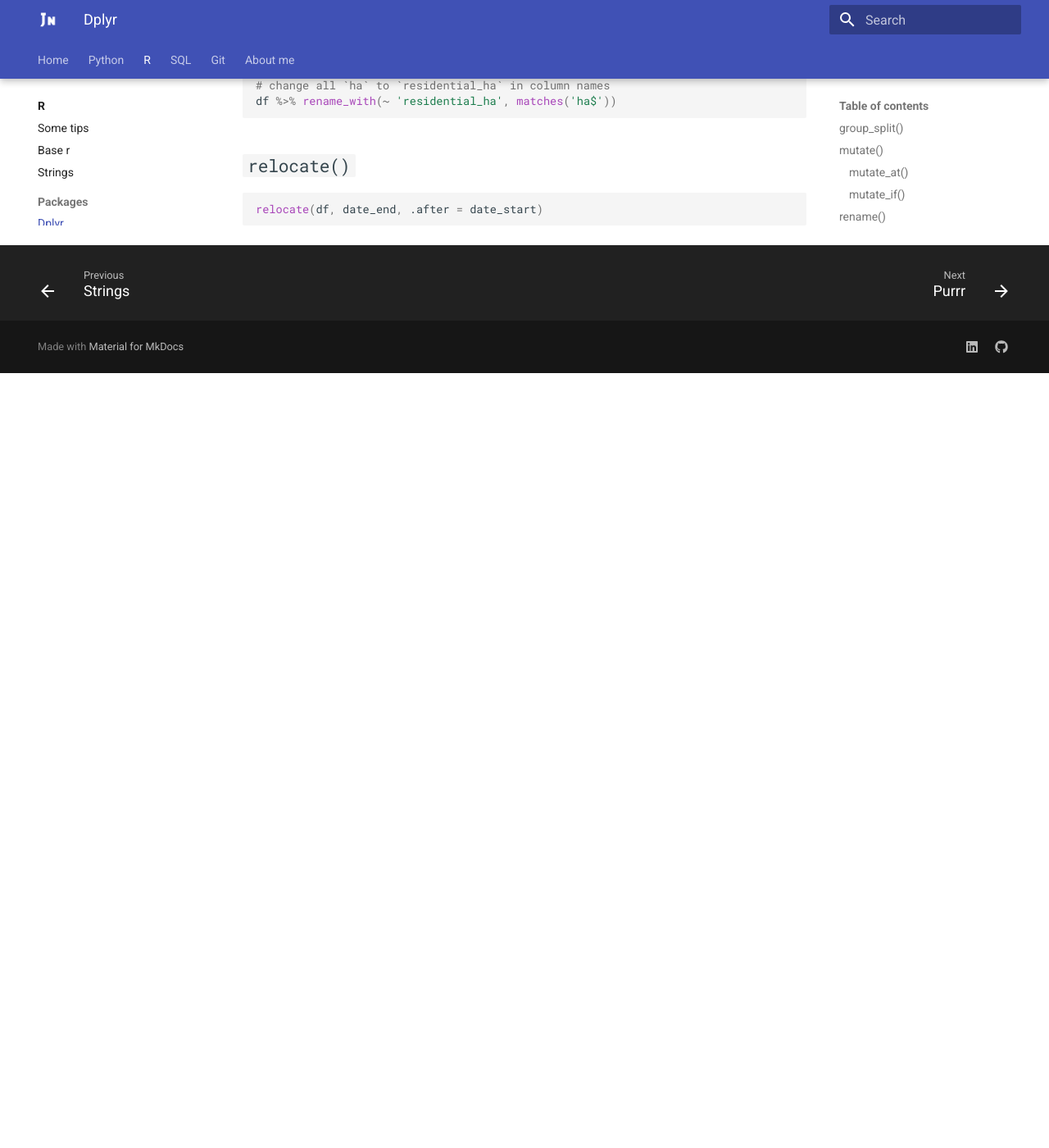
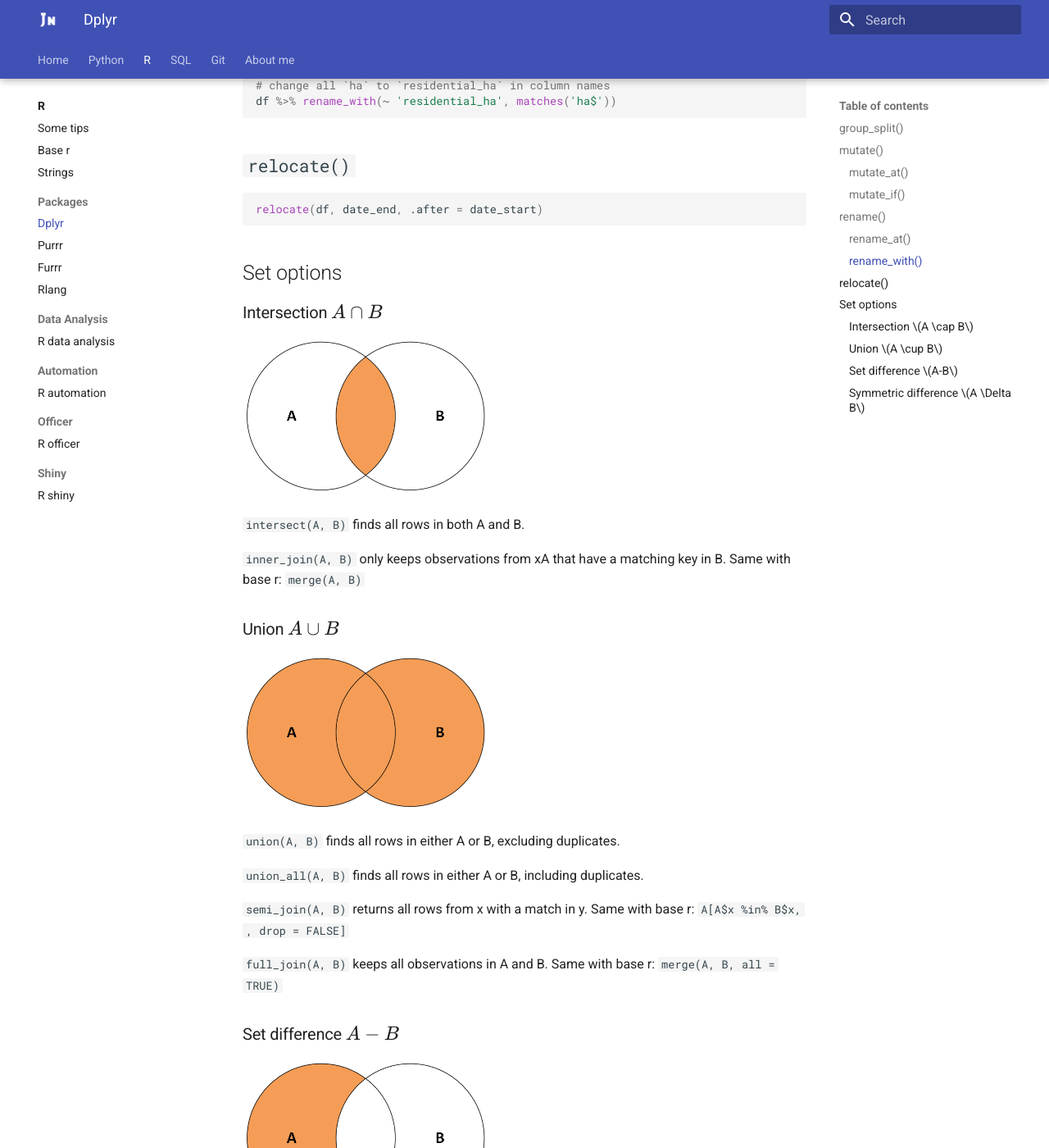
Before and after one commit to JoyDing0330/mynote, an MkDocs documentation site: the page built from docs/R/packages/dplyr.md, in a window 1280 px wide and 1400 px high, scrolled down 1572 px. Shown: the whole window at 82% size. Built offline with MkDocs 1.6.1 and Material for MkDocs 9.7.7, drawn with Linux system fonts in a browser that asks for light colours; before the commit the page ends 2027 px from its top, so only the background shows below that; some of the changed text lies outside the part shown.

Commit message:
add latex and set options

````diff
--- a/docs/R/packages/dplyr.md
+++ b/docs/R/packages/dplyr.md
@@ -68,3 +68,42 @@
 ```r
 relocate(df, date_end, .after = date_start)
 ```
+
+## Set options
+### Intersection $A \cap B$
+
+![intersect](../../assets/images/Inner.png){ width="300" }
+
+`intersect(A, B)` finds all rows in both A and B.
+
+`inner_join(A, B)` only keeps observations from xA that have a matching key in B.
+Same with base r: `merge(A, B)`
+
+### Union $A \cup B$
+
+![intersect](../../assets/images/Outer.png){ width="300" }
+
+`union(A, B)` finds all rows in either A or B, excluding duplicates.
+
+`union_all(A, B)` finds all rows in either A or B, including duplicates.
+
+`semi_join(A, B)` returns all rows from x with a match in y.
+Same with base r: `A[A$x %in% B$x, , drop = FALSE]`
+
+`full_join(A, B)` keeps all observations in A and B.
+Same with base r: `merge(A, B, all = TRUE)`
+
+### Set difference $A-B$
+
+![intersect](../../assets/images/Diff_left.png){ width="300" }
+
+`setdiff(A, B)` finds all rows in A that aren't in B.
+
+`anti_join(A, B)` returns all rows from A without a match in B.
+Same with base r: `A[!A$x %in% B$x, , drop = FALSE]`
+
+### Symmetric difference $A \Delta B$
+
+![intersect](../../assets/images/Diff.png){ width="300" }
+
+`symdiff(A, B)` computes the symmetric difference, i.e. all rows in A that aren't in B and all rows in B that aren't in A.
--- /dev/null
+++ b/docs/javascripts/mathjax.js
@@ -0,0 +1,19 @@
+window.MathJax = {
+    tex: {
+      inlineMath: [["\\(", "\\)"]],
+      displayMath: [["\\[", "\\]"]],
+      processEscapes: true,
+      processEnvironments: true
+    },
+    options: {
+      ignoreHtmlClass: ".*|",
+      processHtmlClass: "arithmatex"
+    }
+  };
+
+  document$.subscribe(() => {
+    MathJax.startup.output.clearCache()
+    MathJax.typesetClear()
+    MathJax.texReset()
+    MathJax.typesetPromise()
+  })
--- a/mkdocs.yml
+++ b/mkdocs.yml
@@ -86,6 +86,9 @@
   - pymdownx.emoji:
       emoji_index: !!python/name:material.extensions.emoji.twemoji
       emoji_generator: !!python/name:material.extensions.emoji.to_svg
+  # latex
+  - pymdownx.arithmatex:
+      generic: true
 
 
 extra:
@@ -95,3 +98,7 @@
       link: https://www.linkedin.com/in/joy-yue-ding/
     - icon: fontawesome/brands/github
       link: https://github.com/JoyDing0330
+
+extra_javascript:
+  - javascripts/mathjax.js
+  - https://unpkg.com/mathjax@3/es5/tex-mml-chtml.js
````
Also changed, not shown: docs/assets/images/Diff.png (added), docs/assets/images/Diff_left.png (added), docs/assets/images/Diff_right.png (added), docs/assets/images/Inner.png (added), docs/assets/images/Left_outer.png (added), docs/assets/images/Outer.png (added), docs/assets/images/Right_outer.png (added).
